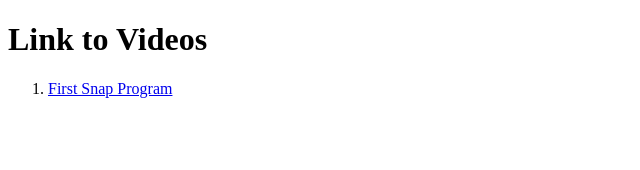
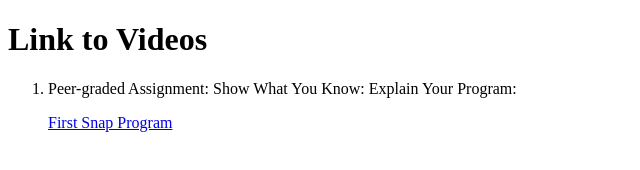
Before and after one commit to melissaignacio/eds124br-Teaching-Programming-Portfolio, a plain HTML site: page index.html in a window 1280 px wide. Shown: the whole page, without its empty margins (0-640 px from the left). Drawn offline with Linux system fonts and the light colour scheme.

Commit message:
Update index.html

```diff
--- a/index.html
+++ b/index.html
@@ -8,6 +8,7 @@
         <h1>Link to Videos</h1>
         <ol>
             <li>
+                <p> Peer-graded Assignment: Show What You Know: Explain Your Program: </p>
                 <a href="https://youtu.be/vjjIjtt3i_Q">First Snap Program</a>
             </li>
 
```
